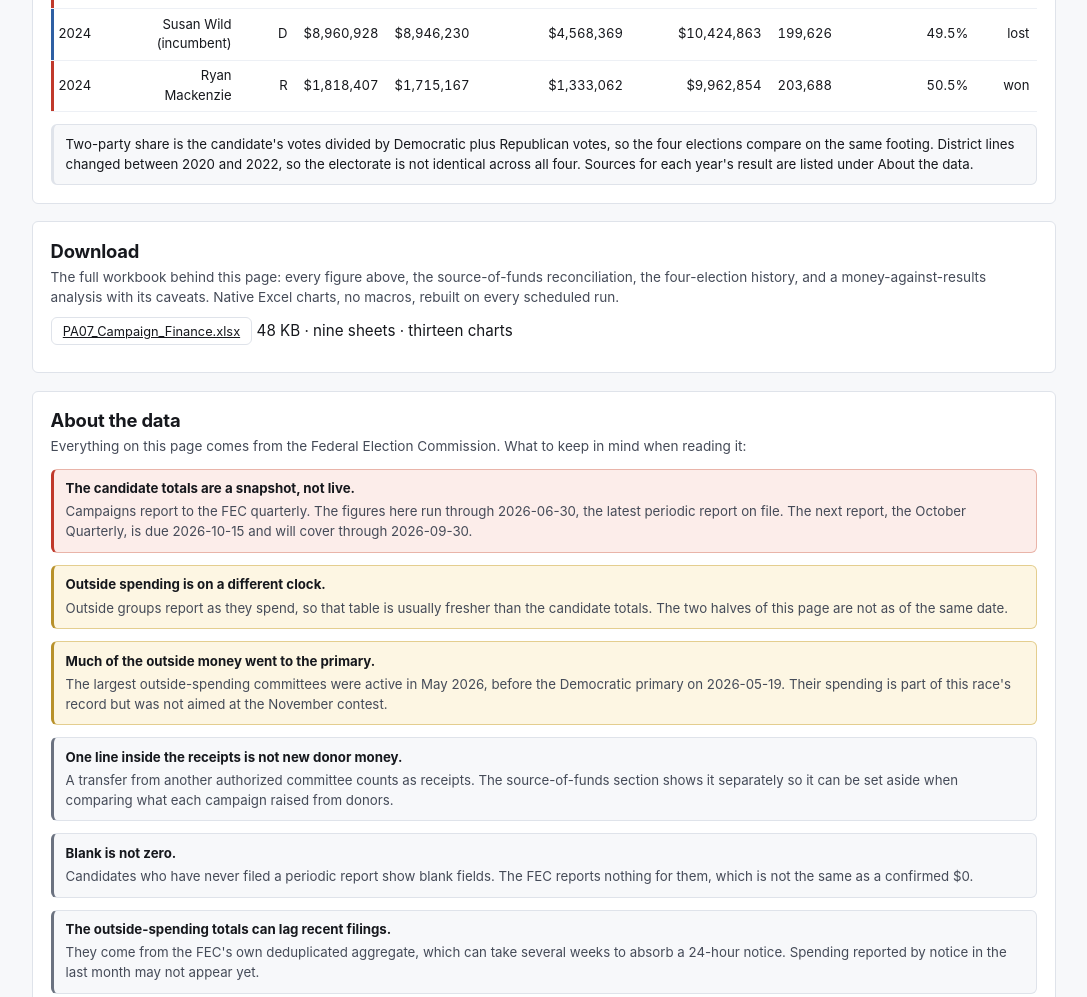
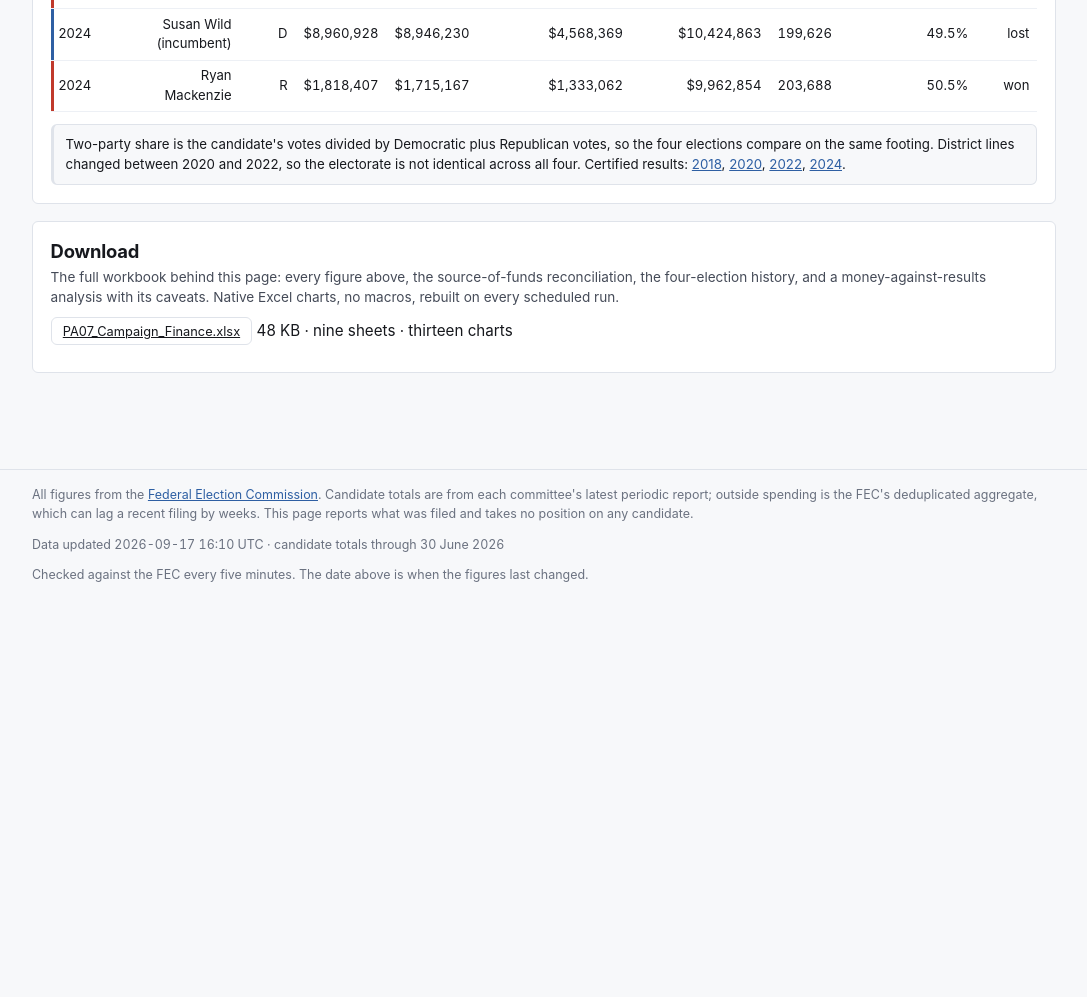
Before and after one commit to weinsteincharles27-del/pa07-finance, a plain HTML site: page site/index.html in a window 1280 px wide. Shown: the part 3420-4417 px from the top of the page, without its empty margins (96-1183 px from the left). After the commit the page ends 4081 px from the top, so only its background shows below. Drawn offline with Linux system fonts and the light colour scheme.

Commit message:
Drop the About the data section
The page ends at the download now. The per-year result citations that
block carried are linked from the history table's own note instead, so
nothing dangles; the FEC link and the aggregate-lag note move to the
footer. app.js no longer fetches caveats.json, which nothing renders.
export_site.py still writes it: it is a bot-owned file, and CI refuses a
branch that deletes one.

Co-Authored-By: Claude Opus 5 <noreply@anthropic.com>

```diff
--- a/site/assets/app.js
+++ b/site/assets/app.js
@@ -70,10 +70,9 @@
       get("data/manifest.json"),
       get("data/candidates.json"),
       get("data/outside.json"),
-      get("data/history.json"),
-      get("data/caveats.json")
+      get("data/history.json")
     ]).then(function (r) {
-      State.data = { manifest: r[0], candidates: r[1], outside: r[2], history: r[3], caveats: r[4] };
+      State.data = { manifest: r[0], candidates: r[1], outside: r[2], history: r[3] };
       renderHeader(State.data.manifest);
       var b = $("boot");
       if (b) b.remove();
--- a/site/assets/finance.js
+++ b/site/assets/finance.js
@@ -245,8 +245,15 @@
                 { label: "Outside, supporting", num: true }, { label: "Outside, opposing", num: true },
                 { label: "Votes", num: true }, { label: "Two-party share", num: true }, "Result"],
       rows, function (r) { return r.party === "DEM" ? "d" : "r"; });
-    note(sec, "Two-party share is the candidate's votes divided by Democratic plus Republican votes, so the four elections compare on the same footing. " +
-      "District lines changed between 2020 and 2022, so the electorate is not identical across all four. Sources for each year's result are listed under About the data.");
+    var n = note(sec, "Two-party share is the candidate's votes divided by Democratic plus Republican votes, so the four elections compare on the same footing. " +
+      "District lines changed between 2020 and 2022, so the electorate is not identical across all four. Certified results: ");
+    h.cycles.forEach(function (c, i) {
+      var a = elem("a", null, String(c.cycle));
+      a.href = c.source_url;
+      a.title = c.source;
+      n.appendChild(a);
+      n.appendChild(document.createTextNode(i < h.cycles.length - 1 ? ", " : "."));
+    });
     return sec;
   }
 
@@ -270,48 +277,10 @@
     return sec;
   }
 
-  function about(d) {
-    var cv = d.caveats;
-    var sec = block("about", "About the data",
-      "Everything on this page comes from the Federal Election Commission. What to keep in mind when reading it:");
-    cv.items.forEach(function (it) {
-      var c = elem("div", "caveat " + it.severity);
-      c.appendChild(elem("b", null, it.title));
-      c.appendChild(elem("p", null, it.text));
-      sec.appendChild(c);
-    });
-    sec.appendChild(elem("h3", null, "Terms used on this page"));
-    var dl = elem("dl", "defs");
-    cv.definitions.forEach(function (t) {
-      dl.appendChild(elem("dt", null, t.term));
-      dl.appendChild(elem("dd", null, t.text));
-    });
-    sec.appendChild(dl);
-    sec.appendChild(elem("h3", null, "Sources"));
-    var ul = elem("ul", "small");
-    var li = elem("li");
-    li.appendChild(document.createTextNode("Current cycle: "));
-    var a = elem("a", null, "FEC, PA-07 " + d.candidates.cycle);
-    a.href = d.manifest.source.url;
-    li.appendChild(a);
-    li.appendChild(document.createTextNode(", retrieved " + P.utc(d.candidates.retrieved_utc) + " via the OpenFEC API."));
-    ul.appendChild(li);
-    d.history.cycles.forEach(function (c) {
-      var l2 = elem("li");
-      l2.appendChild(document.createTextNode(c.cycle + " result: "));
-      var a2 = elem("a", null, c.source);
-      a2.href = c.source_url;
-      l2.appendChild(a2);
-      ul.appendChild(l2);
-    });
-    sec.appendChild(ul);
-    return sec;
-  }
-
   document.addEventListener("data:ready", function (ev) {
     var d = ev.detail;
     var main = document.getElementById("main");
-    [standing, sources, everyone, outside, history, download, about].forEach(function (f) {
+    [standing, sources, everyone, outside, history, download].forEach(function (f) {
       main.appendChild(f(d));
     });
   });
--- a/site/index.html
+++ b/site/index.html
@@ -33,9 +33,10 @@
 
 <footer class="foot">
   <div class="wrap">
-    <p>All figures from the Federal Election Commission. Candidate totals are from each committee's
-    latest periodic report; outside spending is the FEC's deduplicated aggregate. This page reports
-    what was filed and takes no position on any candidate.</p>
+    <p>All figures from the <a href="https://www.fec.gov/data/elections/house/PA/07/2026/">Federal Election Commission</a>.
+    Candidate totals are from each committee's latest periodic report; outside spending is the FEC's
+    deduplicated aggregate, which can lag a recent filing by weeks. This page reports what was filed
+    and takes no position on any candidate.</p>
     <p id="built" class="num"></p>
     <p>Checked against the FEC every five minutes. The date above is when the figures last changed.</p>
   </div>
```
